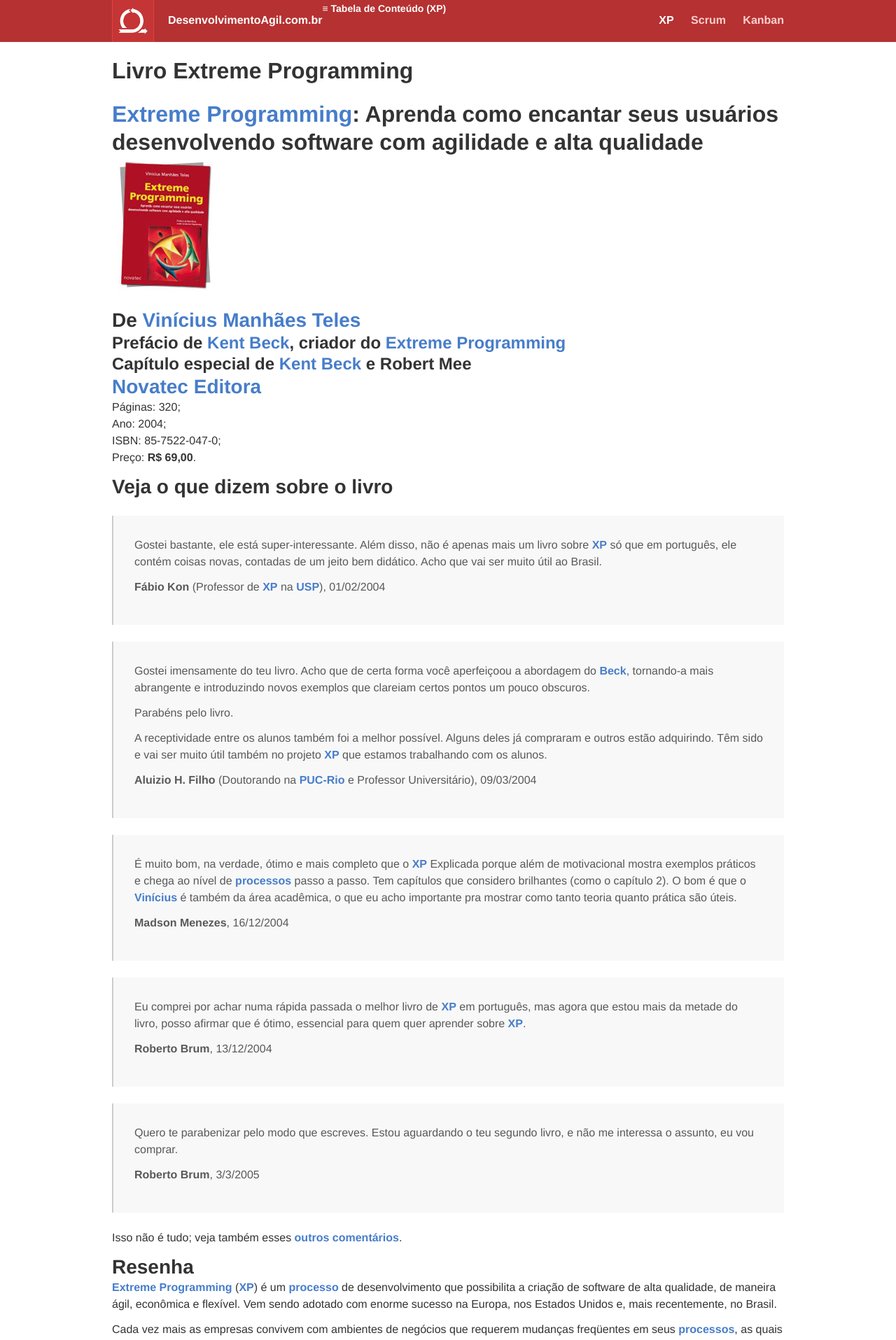
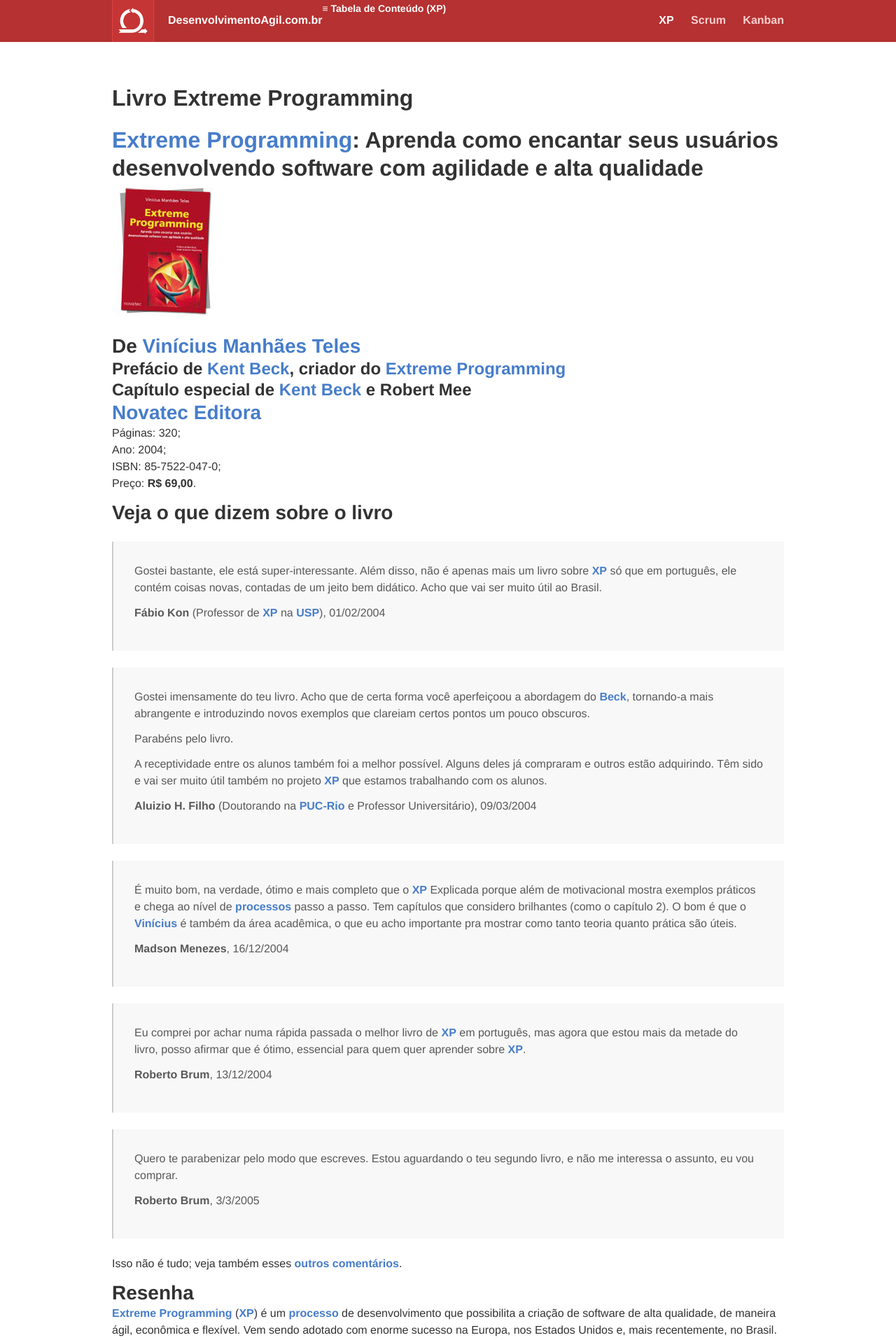
Before and after one commit to desenvolvimentoagilcombr/desenvolvimentoagilcombr.github.com, a Jekyll site: the page built from livroxp.html, in a window 1280 px wide. Shown: the top 1915 px of the page at 70% size. Built offline with Jekyll 4.4.1, drawn with Linux system fonts in a browser that asks for light colours; Markdown is read by kramdown in place of the engine named in the settings.

Commit message:
Styled content entry

```diff
--- a/_layouts/xp.html
+++ b/_layouts/xp.html
@@ -35,6 +35,8 @@
 
     <div class="holder">
 
+      <section id="entry">
+
         {% if page.header_id %}
         <h1 id="{{ page.header_id }}">{{ page.heading }}</h1>
         {% else %}
@@ -42,6 +44,8 @@
         {% endif %}
         {{ content }}
 
+      </section> <!-- /entry -->
+
     </div> <!-- /holder -->
 
 		{% include footer.html %}
--- a/_sass/layouts/_default.scss
+++ b/_sass/layouts/_default.scss
@@ -12,6 +12,14 @@
 
   .table-column-02 {
     @include span-columns(5 of 12);
+  }
+}
+
+#entry {
+  padding: 60px 0 60px 0;
+
+  h1 {
+    margin: 0 0 20px 0;
   }
 }
 
```
Lines whose indentation alone changed are shown as unchanged.
